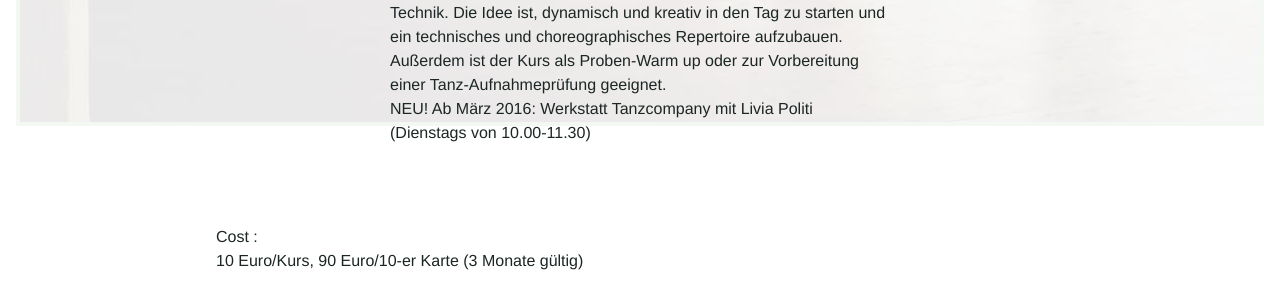
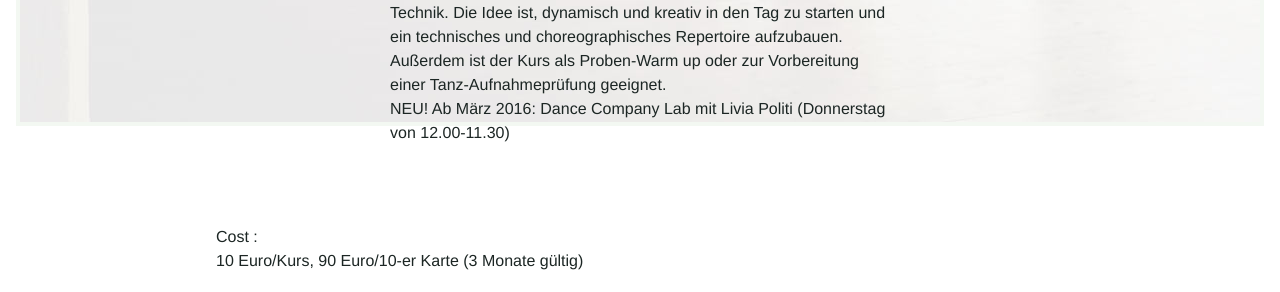
Before and after one commit to Kriesse/urbanraum, a Jekyll site: the page built from _classes/contemporary-dance-training.md, in a window 1280 px wide. Shown: the part 758-1050 px from the top of the page. Built offline with Jekyll 4.4.1, drawn with Linux system fonts in a browser that asks for light colours; nearby versions of some CDN libraries.

Commit message:
Update contemporary-dance-training.md

```diff
--- a/_classes/contemporary-dance-training.md
+++ b/_classes/contemporary-dance-training.md
@@ -24,7 +24,7 @@ Der Unterricht basiert auf der Folkwang-Tanz-Technik, bereichert durch Elemente
 Die Idee ist, dynamisch und kreativ in den Tag zu starten und ein technisches und choreographisches Repertoire aufzubauen.
 Außerdem ist der Kurs als Proben-Warm up oder zur Vorbereitung einer Tanz-Aufnahmeprüfung geeignet.
 <br>
-NEU! Ab März 2016: Werkstatt Tanzcompany mit Livia Politi (Dienstags von 10.00-11.30)
+NEU! Ab März 2016: Dance Company Lab mit Livia Politi (Donnerstag von 12.00-11.30)
 '
 description_de: '
 Mit tänzerischem Warm Up, Koordinationen und Muskeltraining füllen wir den Raum mit Bewegung, Dynamik und Musikalität. Wir wechseln die Ebenen, die Texturen, die Richtungen.
```
